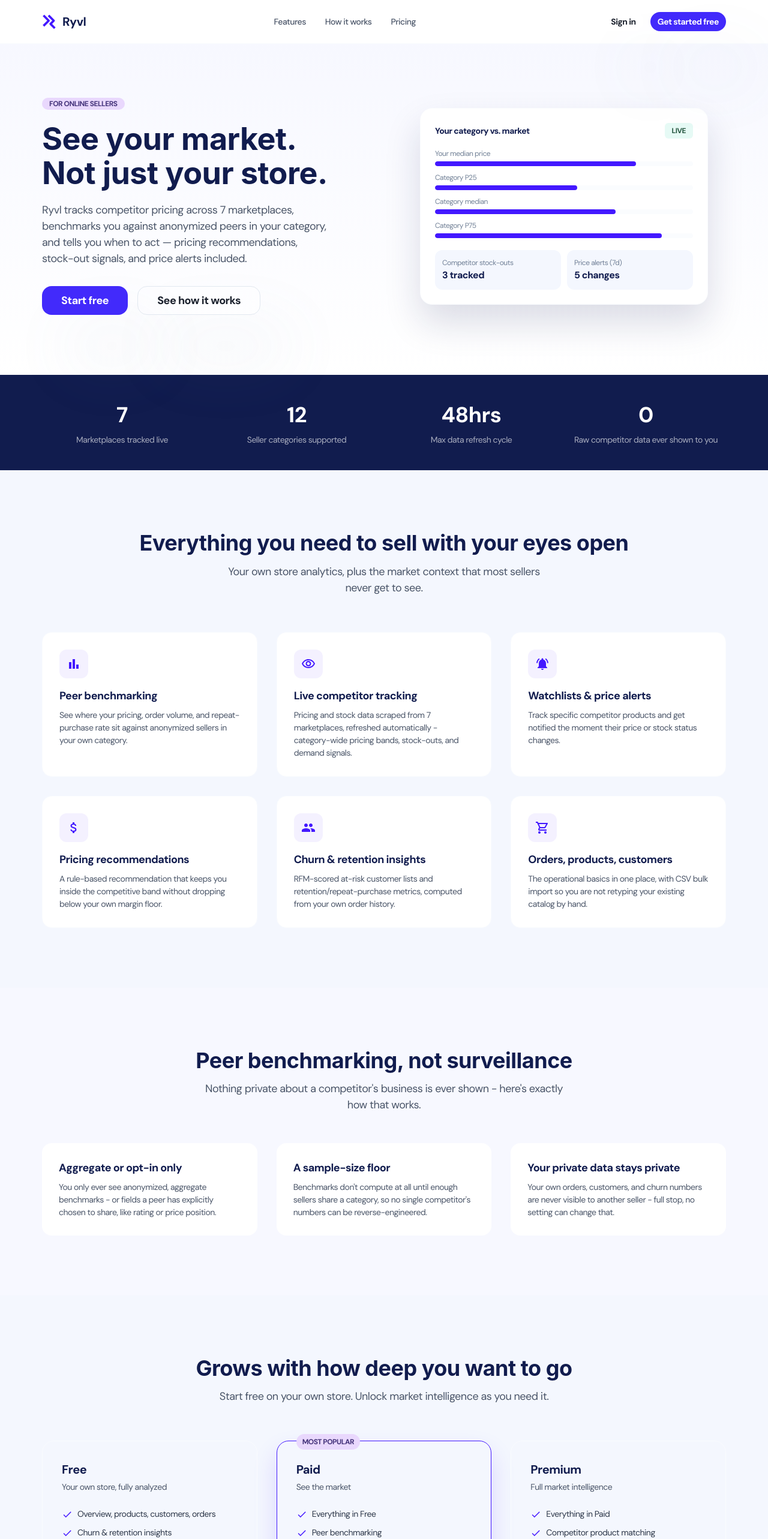
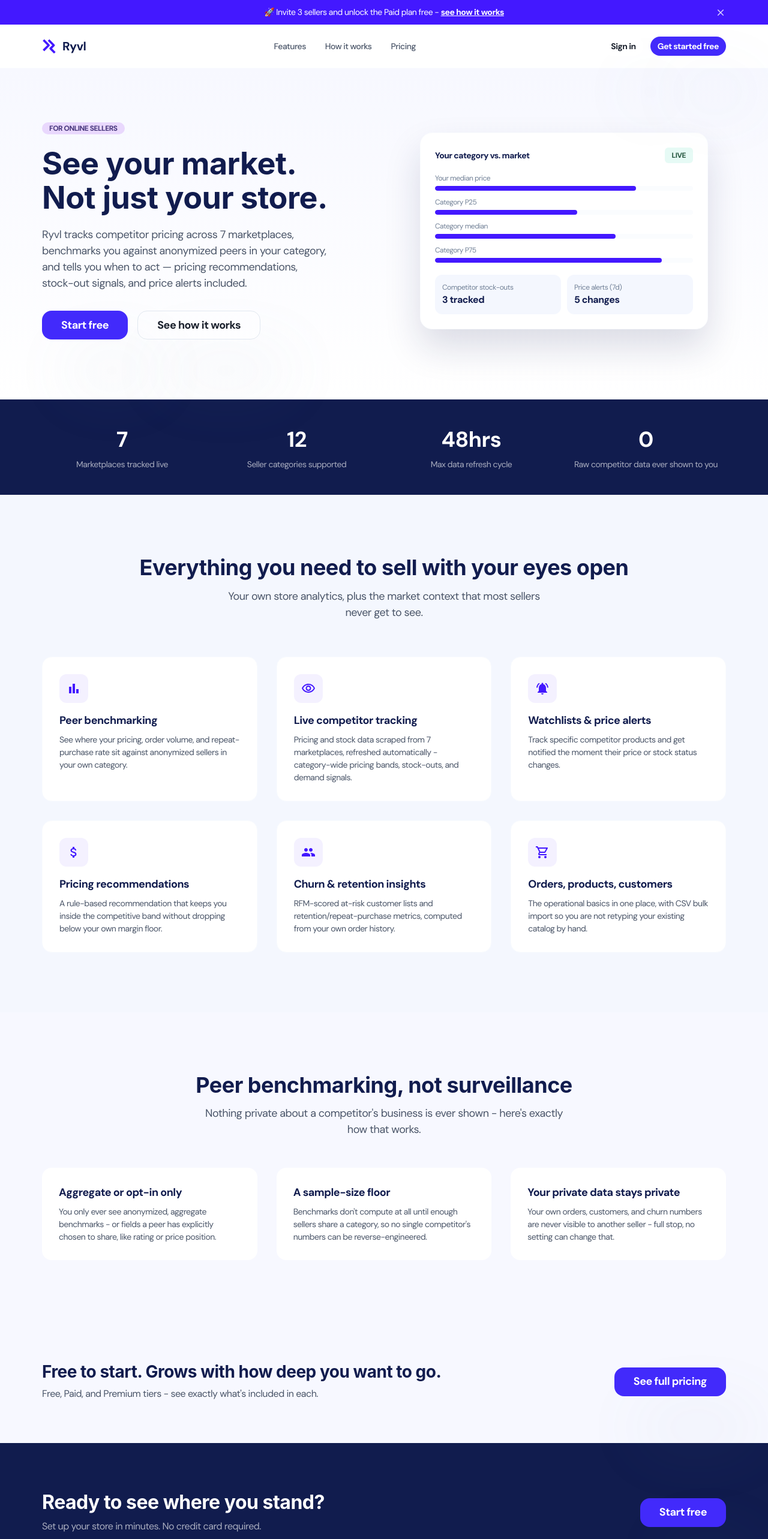
Before and after one commit to Hasee10/Market-Intel, a Next.js app in the folder horizon-ui-chakra-nextjs-main/: page / in a window 1280 px wide. Shown: the top 2566 px of the page at 60% size. Built offline with nearby package versions, Linux system fonts and the light colour scheme.

Commit message:
Landing Page - II

```diff
--- a/horizon-ui-chakra-nextjs-main/src/app/page.tsx
+++ b/horizon-ui-chakra-nextjs-main/src/app/page.tsx
@@ -1,9 +1,10 @@
+import { AnnouncementBar } from '@/components/landing/AnnouncementBar';
 import { CTABanner } from '@/components/landing/CTABanner';
 import { FeaturesSection } from '@/components/landing/FeaturesSection';
 import { LandingFooter } from '@/components/landing/LandingFooter';
 import { LandingHeader } from '@/components/landing/LandingHeader';
 import { LandingHero } from '@/components/landing/LandingHero';
-import { PricingSection } from '@/components/landing/PricingSection';
+import { PricingTeaser } from '@/components/landing/PricingTeaser';
 import { StatsBar } from '@/components/landing/StatsBar';
 import { TrustSection } from '@/components/landing/TrustSection';
 
@@ -19,12 +20,13 @@ export default function Home() {
         name="description"
         content="Competitive pricing benchmarks, peer comparisons, and demand signals for online sellers."
       />
+      <AnnouncementBar />
       <LandingHeader />
       <LandingHero />
       <StatsBar />
       <FeaturesSection />
       <TrustSection />
-      <PricingSection />
+      <PricingTeaser />
       <CTABanner />
       <LandingFooter />
     </>
--- /dev/null
+++ b/horizon-ui-chakra-nextjs-main/src/components/landing/AnnouncementBar.tsx
@@ -0,0 +1,42 @@
+'use client';
+
+import { useState } from 'react';
+
+import { Box, Container, Flex, Icon, Link as ChakraLink, Text } from '@chakra-ui/react';
+import { MdClose } from 'react-icons/md';
+import NextLink from 'next/link';
+
+// Thin top banner above the header (Atlassian/Astra-style promo strip) -
+// ties to the real referral mechanic (see lib/market-intel/referrals.ts),
+// not a fabricated "we have X customers" claim.
+export function AnnouncementBar() {
+  const [dismissed, setDismissed] = useState(false);
+  if (dismissed) return null;
+
+  return (
+    <Box bg="#4318FF" py="10px">
+      <Container maxW="1200px" px={{ base: '20px', md: '30px' }}>
+        <Flex align="center" justify="center" gap="8px" position="relative">
+          <Text fontSize="sm" color="white" textAlign="center">
+            🚀 Invite 3 sellers and unlock the Paid plan free -{' '}
+            <ChakraLink as={NextLink} href="/pricing" textDecoration="underline" fontWeight="600">
+              see how it works
+            </ChakraLink>
+          </Text>
+          <Icon
+            as={MdClose}
+            position="absolute"
+            right="0"
+            boxSize="18px"
+            color="whiteAlpha.800"
+            cursor="pointer"
+            onClick={() => setDismissed(true)}
+            aria-label="Dismiss"
+          />
+        </Flex>
+      </Container>
+    </Box>
+  );
+}
+
+export default AnnouncementBar;
--- a/horizon-ui-chakra-nextjs-main/src/components/landing/LandingFooter.tsx
+++ b/horizon-ui-chakra-nextjs-main/src/components/landing/LandingFooter.tsx
@@ -6,11 +6,12 @@ import { PATH_AUTH } from '@/lib/paths';
 
 // Only links to pages that actually exist - no placeholder About/Careers/
 // Privacy/Terms links to nowhere. Add those columns back once those pages
-// are real.
+// are real. Anchors are `/`-prefixed (see LandingHeader's note) so they
+// still resolve when this footer renders on /pricing, not just the homepage.
 const PRODUCT_LINKS = [
-  { label: 'Features', href: '#features' },
-  { label: 'Pricing', href: '#pricing' },
-  { label: 'How it works', href: '#trust' },
+  { label: 'Features', href: '/#features' },
+  { label: 'Pricing', href: '/pricing' },
+  { label: 'How it works', href: '/#trust' },
 ];
 
 const ACCOUNT_LINKS = [
@@ -42,7 +43,7 @@ export function LandingFooter() {
             </Text>
             <Stack spacing="10px">
               {PRODUCT_LINKS.map((link) => (
-                <ChakraLink key={link.href} href={link.href} fontSize="sm" color="whiteAlpha.700" _hover={{ color: 'white' }}>
+                <ChakraLink key={link.href} as={NextLink} href={link.href} fontSize="sm" color="whiteAlpha.700" _hover={{ color: 'white' }}>
                   {link.label}
                 </ChakraLink>
               ))}
--- a/horizon-ui-chakra-nextjs-main/src/components/landing/LandingHeader.tsx
+++ b/horizon-ui-chakra-nextjs-main/src/components/landing/LandingHeader.tsx
@@ -6,10 +6,14 @@ import NextLink from 'next/link';
 import { RyvlMark } from 'components/icons/RyvlMark';
 import { PATH_AUTH } from '@/lib/paths';
 
+// Anchors are prefixed with `/` so they still resolve correctly from pages
+// other than the homepage (e.g. from /pricing, "#features" alone would try
+// to scroll /pricing itself instead of navigating back to the homepage
+// section). Pricing is a real separate route, not an anchor.
 const NAV_LINKS = [
-  { label: 'Features', href: '#features' },
-  { label: 'How it works', href: '#trust' },
-  { label: 'Pricing', href: '#pricing' },
+  { label: 'Features', href: '/#features' },
+  { label: 'How it works', href: '/#trust' },
+  { label: 'Pricing', href: '/pricing' },
 ];
 
 export function LandingHeader() {
--- /dev/null
+++ b/horizon-ui-chakra-nextjs-main/src/components/landing/PricingTeaser.tsx
@@ -0,0 +1,29 @@
+'use client';
+
+import { Box, Button, Container, Flex, Heading, Text } from '@chakra-ui/react';
+import NextLink from 'next/link';
+
+// Pricing now lives on its own page (/pricing) - this is just a short
+// link-out from the homepage instead of duplicating the full tier
+// breakdown in two places.
+export function PricingTeaser() {
+  return (
+    <Box id="pricing" bg="#F7F8FF" py={{ base: '50px', md: '70px' }}>
+      <Container maxW="1200px" px={{ base: '20px', md: '30px' }}>
+        <Flex direction={{ base: 'column', md: 'row' }} align="center" justify="space-between" gap="20px">
+          <Box textAlign={{ base: 'center', md: 'left' }}>
+            <Heading as="h2" fontSize={{ base: '24px', md: '28px' }} color="#111C4E" mb="8px">
+              Free to start. Grows with how deep you want to go.
+            </Heading>
+            <Text color="gray.600">Free, Paid, and Premium tiers - see exactly what's included in each.</Text>
+          </Box>
+          <Button as={NextLink} href="/pricing" variant="brand" size="lg" px="32px" flexShrink={0}>
+            See full pricing
+          </Button>
+        </Flex>
+      </Container>
+    </Box>
+  );
+}
+
+export default PricingTeaser;
```
Also changed, not shown: horizon-ui-chakra-nextjs-main/src/app/pricing/page.tsx (added, +22 -0 lines), horizon-ui-chakra-nextjs-main/src/components/landing/PricingPageBanner.tsx (added, +21 -0 lines).
